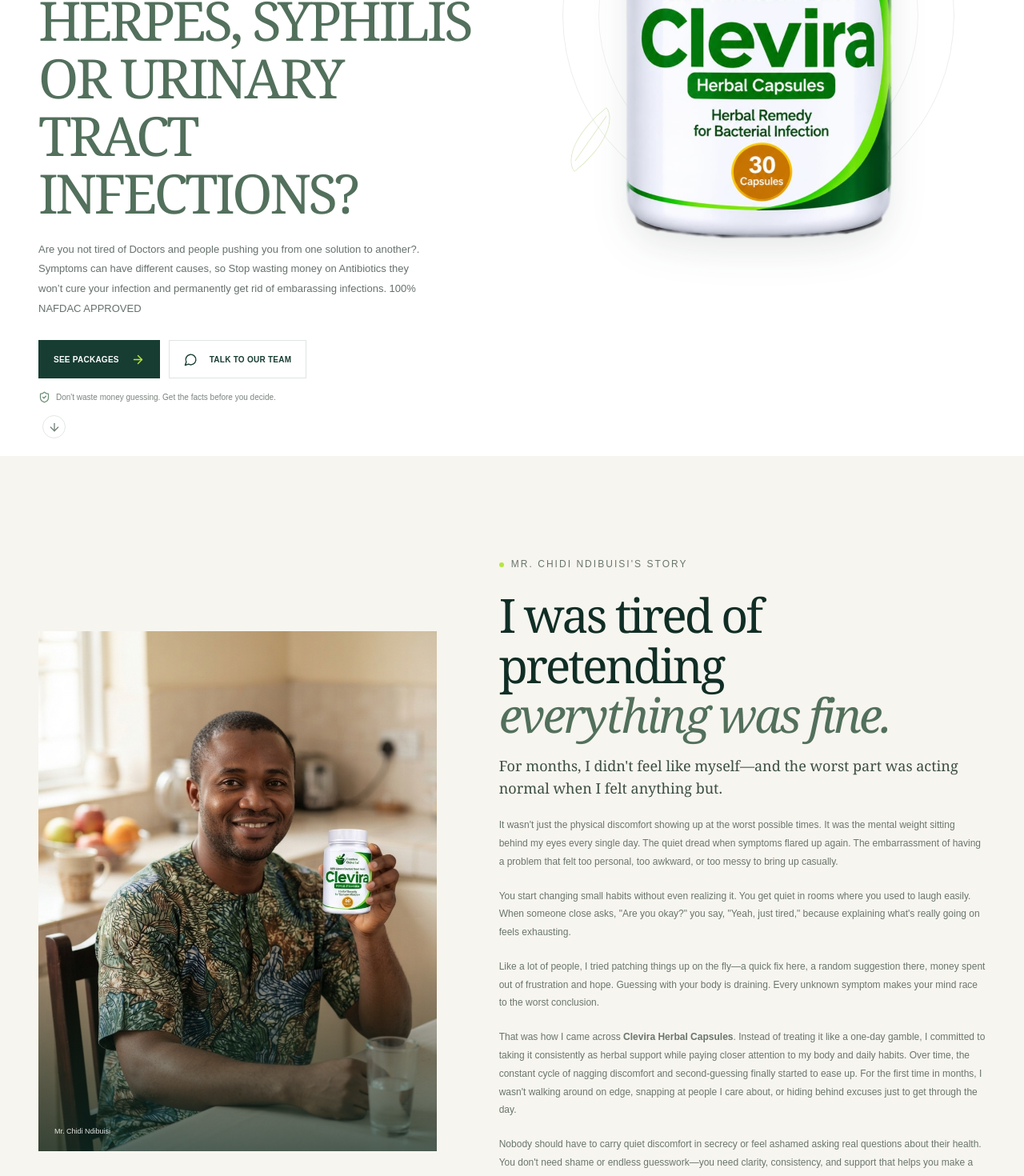
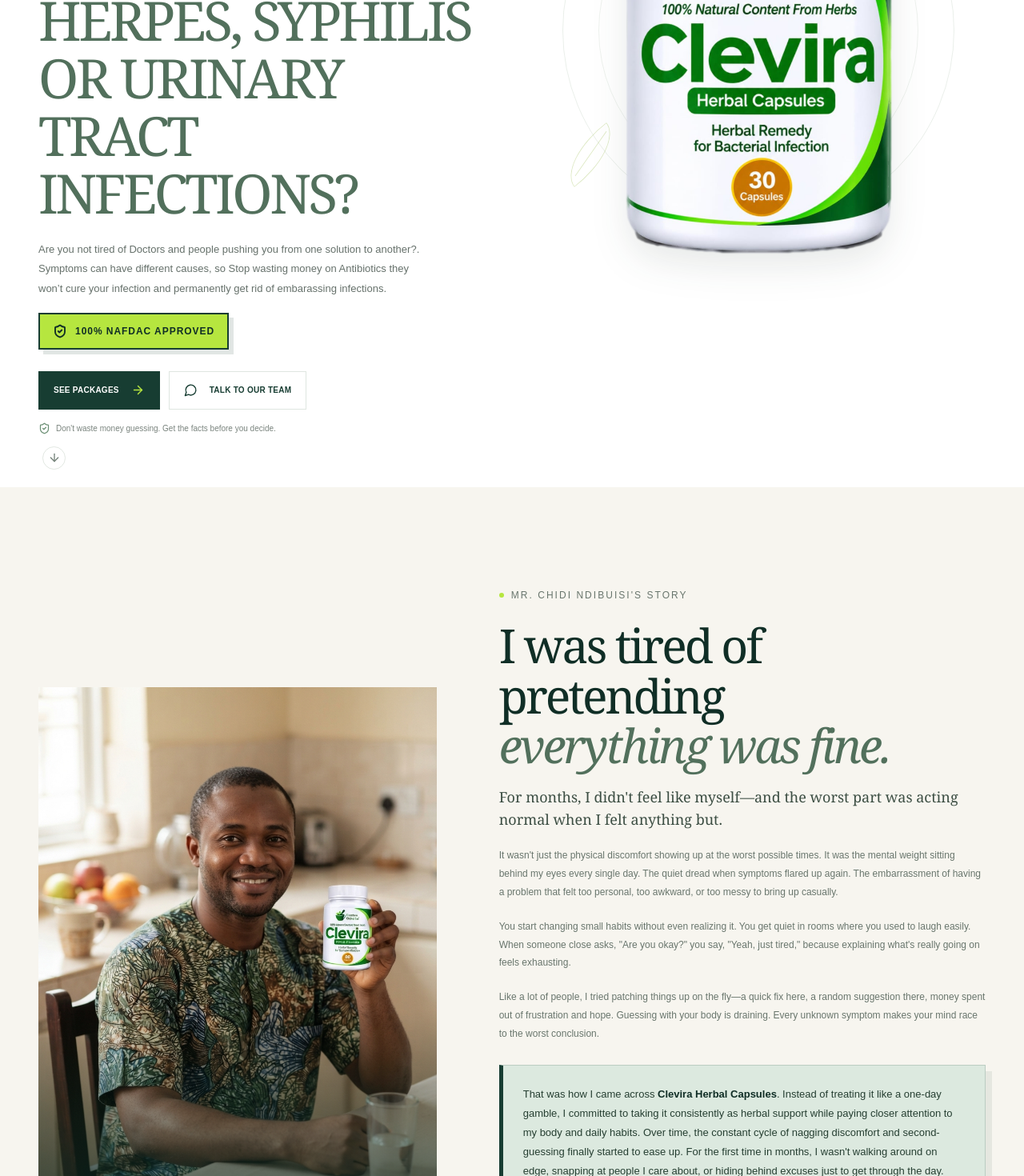
Before and after one commit to Ukwun/clevira1, a Next.js app: page / in a window 1280 px wide. Shown: the part 632-2102 px from the top of the page at 80% size. Built offline with nearby package versions, Linux system fonts and the light colour scheme.

Commit message:
Highlight patient story and approval badge

```diff
--- a/app/globals.css
+++ b/app/globals.css
@@ -122,6 +122,8 @@ a:focus-visible, button:focus-visible, summary:focus-visible { outline: 2px soli
 .patient-story-copy h2 em { color: #52705c; }
 .patient-story-copy p { margin: 20px 0 0; color: #69766d; font-size: 12px; line-height: 1.9; }
 .patient-story-copy .patient-story-lead { color: #3c4e43; font-family: var(--serif); font-size: 18px; line-height: 1.55; }
+.patient-story-highlight { margin-top: 27px !important; padding: 24px 25px; border: 1px solid rgba(23,61,50,.16); border-left: 5px solid var(--forest); background: #dce9df; color: #263f32 !important; box-shadow: 8px 8px 0 rgba(23,61,50,.08); font-size: 13px !important; line-height: 1.85 !important; }
+.patient-story-highlight strong { color: var(--forest-deep); font-weight: 800; }
 .patient-story-footer { display: flex; align-items: center; justify-content: space-between; gap: 20px; margin-top: 30px; padding-top: 19px; border-top: 1px solid #dfe4dc; color: #89958b; font-size: 9px; }
 .patient-story-footer .text-link { margin-top: 0; }
 
@@ -364,6 +366,7 @@ a:focus-visible, button:focus-visible, summary:focus-visible { outline: 2px soli
   .patient-story-media { min-height: 470px; }
   .patient-story-copy h2 { font-size: clamp(38px, 9.5vw, 50px); }
   .patient-story-copy .patient-story-lead { font-size: 16px; }
+  .patient-story-highlight { padding: 19px 17px; font-size: 12px !important; box-shadow: 5px 5px 0 rgba(23,61,50,.08); }
   .intro-grid { grid-template-columns: 1fr; gap: 25px; }
   .intro-overline { min-height: unset; flex-direction: row; align-items: center; }
   .intro-icon { width: 37px; height: 37px; }
--- a/app/page.tsx
+++ b/app/page.tsx
@@ -24,7 +24,7 @@ export default function Home() {
     <SiteHeader whatsappHref={whatsappHref} />
     <main className="min-h-screen">
       <section className="hero section-shell" id="home">
-        <div className="hero-copy"><p className="eyebrow"><span /> THE FINAL ANSWER IS HERE</p><h1>WORRIED ABOUT INFECTIONS<span>SUCH AS GONORRHOEA, CHLAMYDIA, STAPHYLOCOCCUS, HERPES, SYPHILIS OR URINARY TRACT INFECTIONS?</span></h1><p className="hero-description">Are you not tired of Doctors and people pushing you from one solution to another?. Symptoms can have different causes, so Stop wasting money on Antibiotics they won’t cure your infection and permanently get rid of embarassing infections. 100% NAFDAC APPROVED</p></div>
+        <div className="hero-copy"><p className="eyebrow"><span /> THE FINAL ANSWER IS HERE</p><h1>WORRIED ABOUT INFECTIONS<span>SUCH AS GONORRHOEA, CHLAMYDIA, STAPHYLOCOCCUS, HERPES, SYPHILIS OR URINARY TRACT INFECTIONS?</span></h1><p className="hero-description">Are you not tired of Doctors and people pushing you from one solution to another?. Symptoms can have different causes, so Stop wasting money on Antibiotics they won’t cure your infection and permanently get rid of embarassing infections.</p><div className="regulatory-badge"><ShieldCheck size={18} aria-hidden="true" /><strong>100% NAFDAC APPROVED</strong></div></div>
         <figure className="hero-visual"><div className="hero-orbit hero-orbit-one" aria-hidden="true" /><div className="hero-orbit hero-orbit-two" aria-hidden="true" /><div className="hero-botanical hero-botanical-one" aria-hidden="true" /><div className="hero-botanical hero-botanical-two" aria-hidden="true" /><div className="hero-image-frame"><div className="hero-photo-wrap"><Image src="/images/clevira-bottle.png" alt="Clevira Herbal Capsules bottle" fill sizes="(max-width: 720px) 90vw, (max-width: 1200px) 46vw, 560px" loading="eager" className="hero-product-image" /></div></div></figure>
         <div className="hero-actions"><a className="button button-primary" href="#register" data-track="cta_buy_now">SEE PACKAGES <ArrowRight size={17} aria-hidden="true" /></a><a className="button button-secondary" href={whatsappHref} target="_blank" rel="noreferrer" data-track="cta_whatsapp"><MessageCircle size={17} aria-hidden="true" /> TALK TO OUR TEAM</a></div><p className="hero-footnote"><ShieldCheck size={15} aria-hidden="true" /> Don&apos;t waste money guessing. Get the facts before you decide.</p><a className="scroll-cue" href="#about" aria-label="Scroll to learn more"><ArrowDown size={16} aria-hidden="true" /></a>
       </section>
@@ -41,7 +41,7 @@ export default function Home() {
             <p>It wasn&apos;t just the physical discomfort showing up at the worst possible times. It was the mental weight sitting behind my eyes every single day. The quiet dread when symptoms flared up again. The embarrassment of having a problem that felt too personal, too awkward, or too messy to bring up casually.</p>
             <p>You start changing small habits without even realizing it. You get quiet in rooms where you used to laugh easily. When someone close asks, &quot;Are you okay?&quot; you say, &quot;Yeah, just tired,&quot; because explaining what&apos;s really going on feels exhausting.</p>
             <p>Like a lot of people, I tried patching things up on the fly—a quick fix here, a random suggestion there, money spent out of frustration and hope. Guessing with your body is draining. Every unknown symptom makes your mind race to the worst conclusion.</p>
-            <p>That was how I came across <strong>Clevira Herbal Capsules</strong>. Instead of treating it like a one-day gamble, I committed to taking it consistently as herbal support while paying closer attention to my body and daily habits. Over time, the constant cycle of nagging discomfort and second-guessing finally started to ease up. For the first time in months, I wasn&apos;t walking around on edge, snapping at people I care about, or hiding behind excuses just to get through the day.</p>
+            <p className="patient-story-highlight">That was how I came across <strong>Clevira Herbal Capsules</strong>. Instead of treating it like a one-day gamble, I committed to taking it consistently as herbal support while paying closer attention to my body and daily habits. Over time, the constant cycle of nagging discomfort and second-guessing finally started to ease up. For the first time in months, I wasn&apos;t walking around on edge, snapping at people I care about, or hiding behind excuses just to get through the day.</p>
             <p>Nobody should have to carry quiet discomfort in secrecy or feel ashamed asking real questions about their health. You don&apos;t need shame or endless guesswork—you need clarity, consistency, and support that helps you make a more informed next step.</p>
             <div className="patient-story-footer"><span>Shared by Mr. Chidi Ndibuisi</span><a className="text-link" href="#register">Explore Clevira <ArrowRight size={16} aria-hidden="true" /></a></div>
           </article>
```
